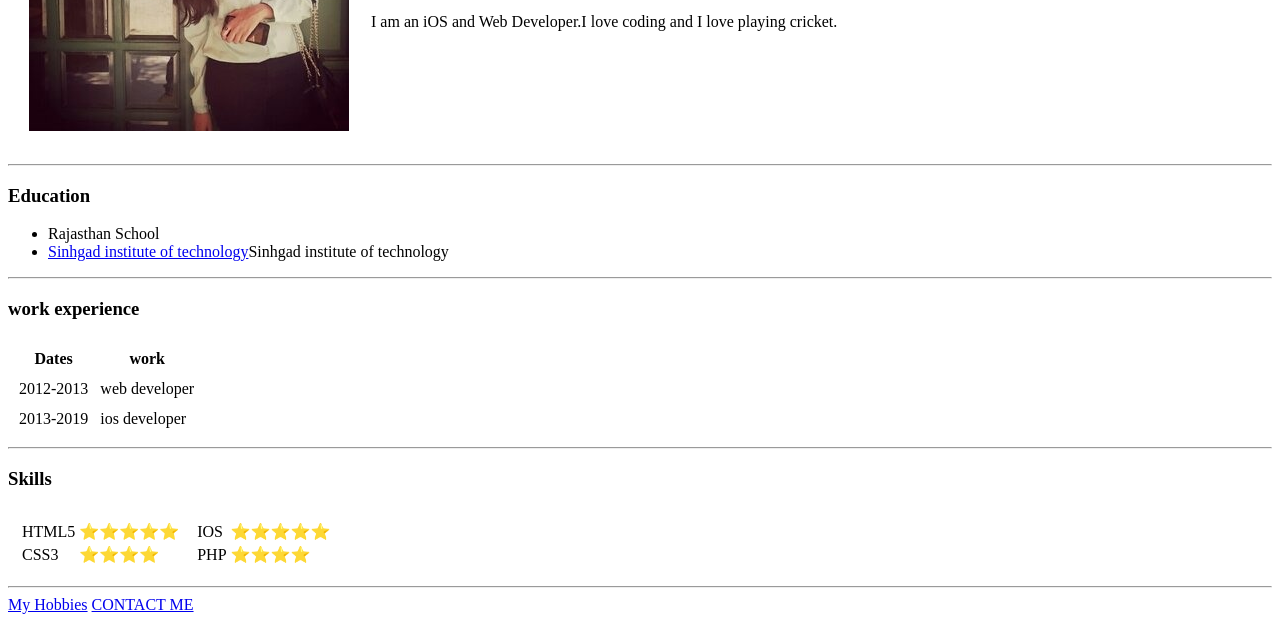
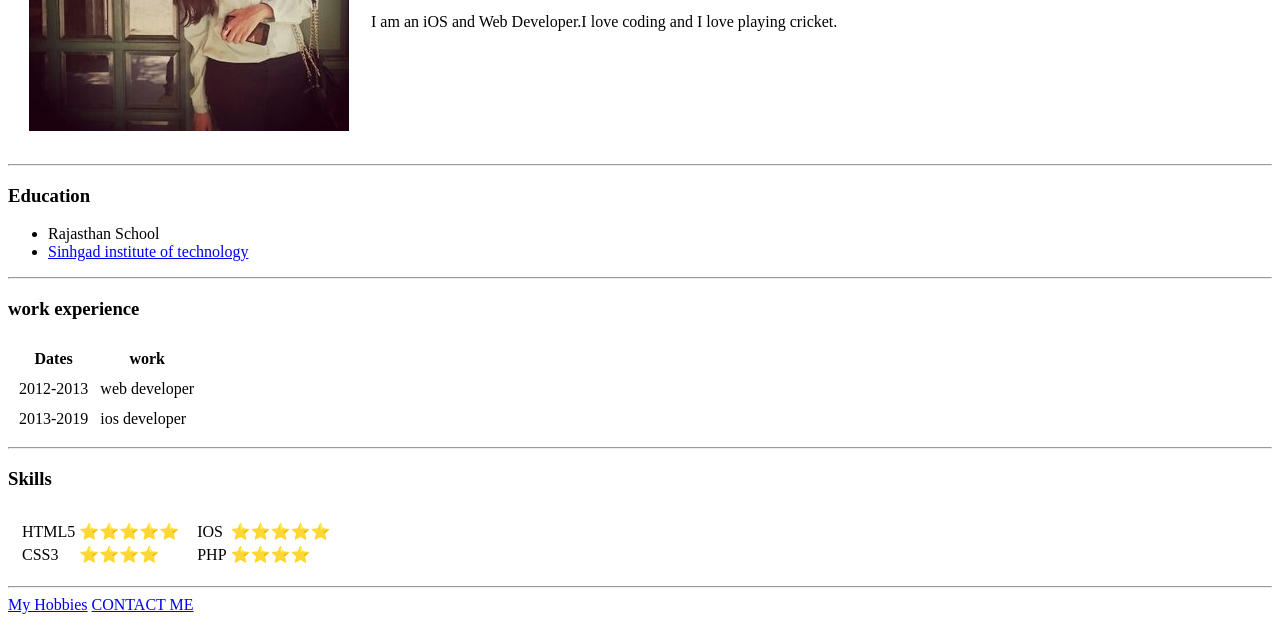
Before and after one commit to RAHIL1191/CV, a plain HTML site: page index.html in a window 1280 px wide. Shown: the part 218-840 px from the top of the page. Drawn offline with Linux system fonts and the light colour scheme.

Commit message:
Add files via upload

```diff
--- a/index.html
+++ b/index.html
@@ -21,7 +21,7 @@
     <h3>Education</h3>
     <ul>
       <li>Rajasthan School</li>
-      <li><a href="http://cms.sinhgad.edu/sinhgad_engineering_institutes/sit_lonavala/about_institute.aspx">Sinhgad institute of technology</a>Sinhgad institute of technology</li>
+      <li><a href="http://cms.sinhgad.edu/sinhgad_engineering_institutes/sit_lonavala/about_institute.aspx">Sinhgad institute of technology</a></li>
         </ul>
         <hr>
 <h3>work experience</h3>
```
